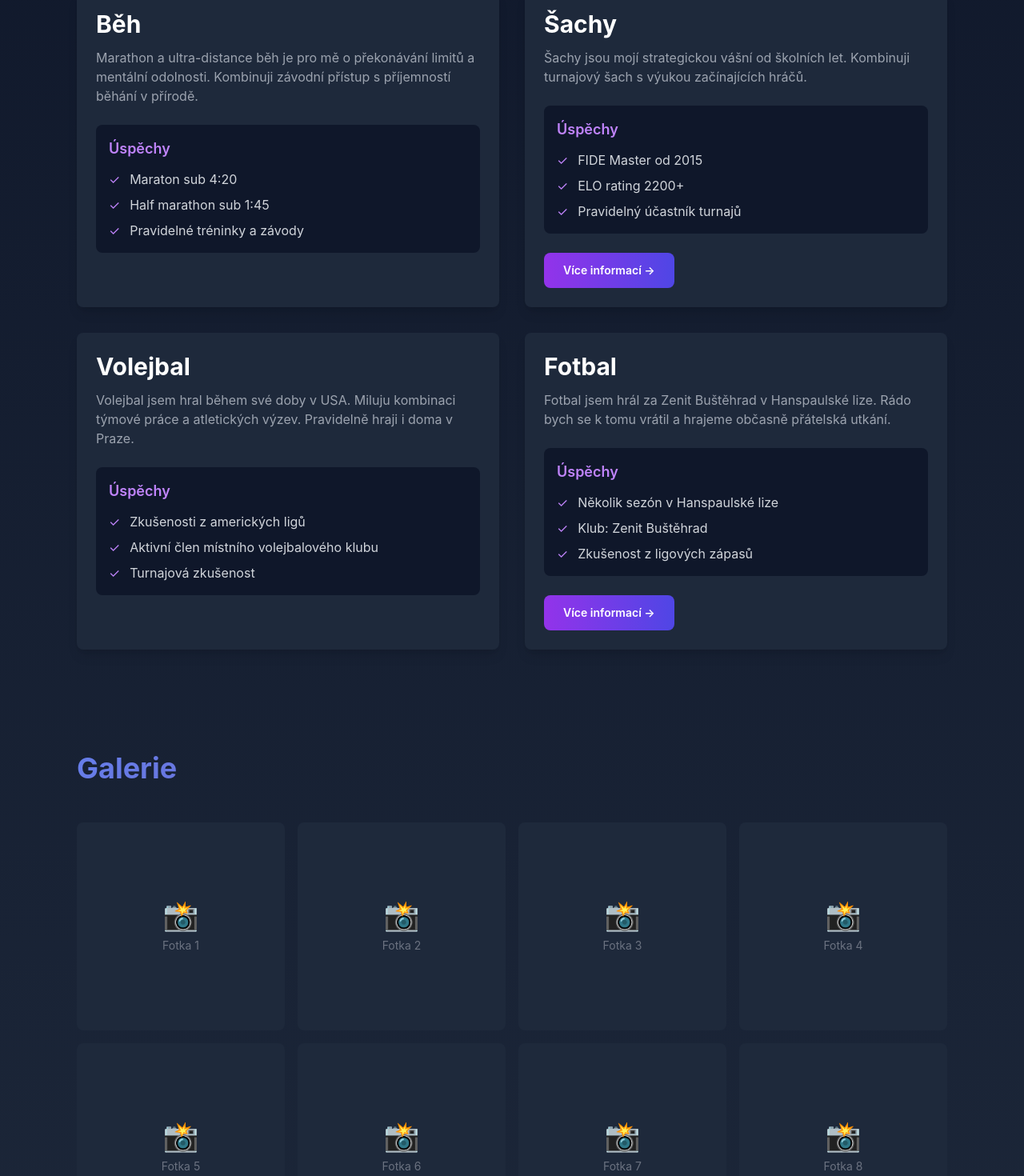
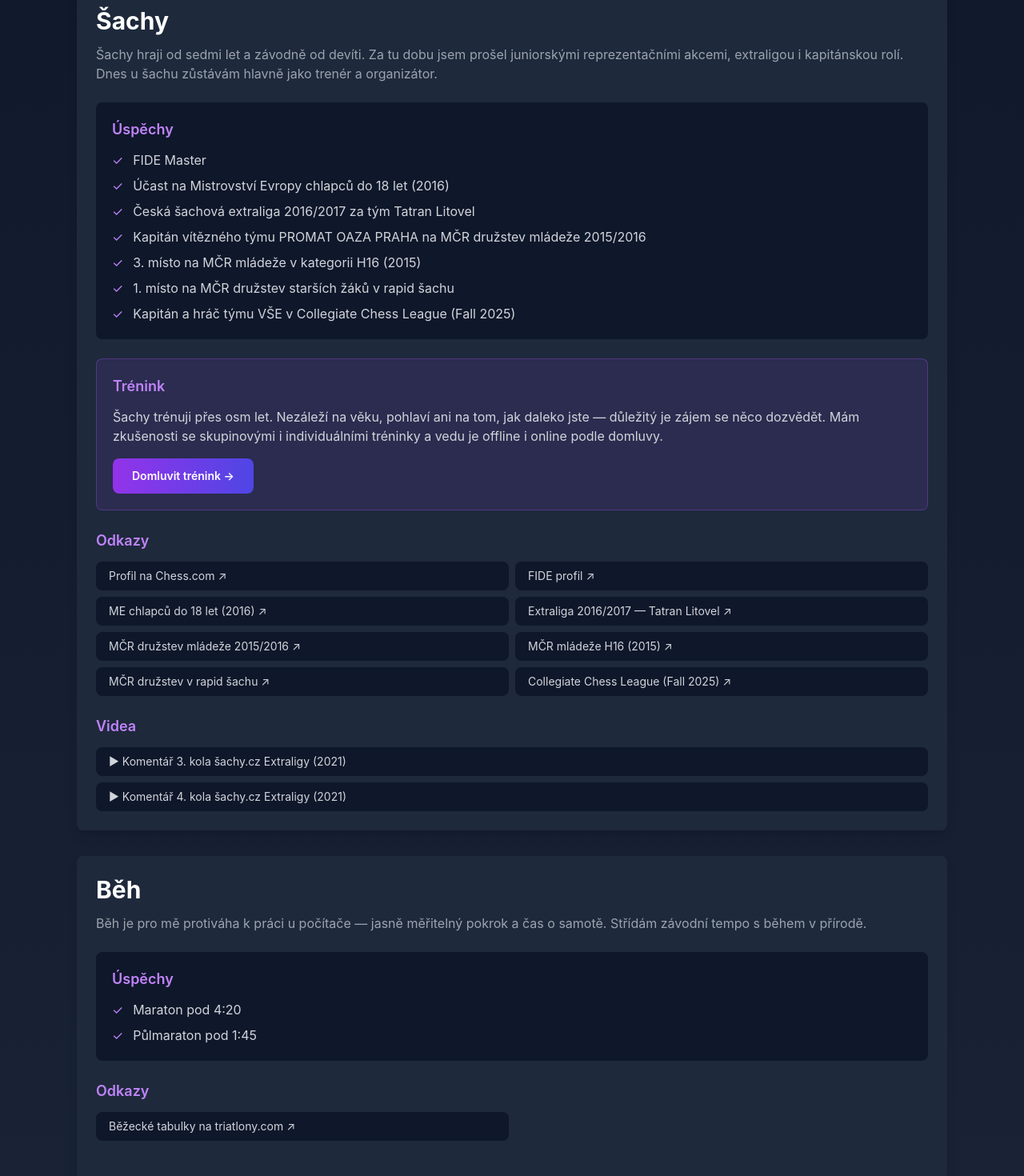
Before and after one commit to petrhollan22/petr-portfolio, a Next.js app: page /free-time in a window 1280 px wide. Shown: the part 440-1910 px from the top of the page at 80% size. Built offline with nearby package versions, Linux system fonts and the light colour scheme.

Commit message:
Add chess content and real links

```diff
--- a/app/free-time/page.tsx
+++ b/app/free-time/page.tsx
@@ -3,89 +3,86 @@ import { sports } from '@/data/sports';
 export default function FreeTimePage() {
   return (
     <div className="bg-gradient-to-b from-primary to-secondary">
-      {/* Hero */}
       <section className="container py-20">
         <div className="text-center mb-12">
           <h1 className="text-5xl font-bold mb-4 gradient-text">Volný čas</h1>
-          <p className="text-xl text-gray-400">
-            Stejně jako v práci, mám rád výzvy i ve sportu. Tady se dozvíš víc o mých aktivitách.
+          <p className="text-xl text-gray-400 max-w-2xl mx-auto">
+            Sport mě drží v rovnováze s prací. Tady najdeš, čemu se věnuji a kam se u toho dá kouknout.
           </p>
         </div>
       </section>
 
-      {/* Sports Grid */}
-      <section className="container py-16">
-        <div className="grid md:grid-cols-2 gap-8">
+      <section className="container py-8">
+        <div className="space-y-8">
           {sports.map((sport) => (
             <div key={sport.id} className="card">
-              {/* Header */}
-              <div className="mb-6">
-                <h2 className="text-3xl font-bold mb-3">{sport.name}</h2>
-                <p className="text-gray-400">
-                  {sport.description}
-                </p>
-              </div>
+              <h2 className="text-3xl font-bold mb-3">{sport.name}</h2>
+              <p className="text-gray-400 mb-6">{sport.description}</p>
 
-              {/* Achievements */}
-              <div className="bg-primary rounded-lg p-4 mb-6">
+              <div className="bg-primary rounded-lg p-5 mb-6">
                 <h3 className="text-lg font-semibold mb-3 text-purple-400">Úspěchy</h3>
                 <ul className="space-y-2">
                   {sport.achievements.map((achievement, idx) => (
-                    <li key={idx} className="text-gray-300 flex items-start">
-                      <span className="mr-3 text-purple-400">✓</span>
-                      {achievement}
+                    <li key={idx} className="text-gray-300 flex items-start gap-3">
+                      <span className="text-purple-400 shrink-0">✓</span>
+                      <span>{achievement}</span>
                     </li>
                   ))}
                 </ul>
               </div>
 
-              {/* Link */}
-              {sport.link && (
-                <a
-                  href={sport.link}
-                  target="_blank"
-                  rel="noopener noreferrer"
-                  className="inline-block btn-primary text-sm"
-                >
-                  Více informací →
-                </a>
+              {sport.coaching && (
+                <div className="bg-purple-500/10 border border-purple-500/30 rounded-lg p-5 mb-6">
+                  <h3 className="text-lg font-semibold mb-3 text-purple-400">Trénink</h3>
+                  <p className="text-gray-300 mb-4">{sport.coaching}</p>
+                  <a href="/schedule-time" className="btn-primary text-sm inline-block">
+                    Domluvit trénink →
+                  </a>
+                </div>
+              )}
+
+              {sport.links && sport.links.length > 0 && (
+                <div className="mb-6">
+                  <h3 className="text-lg font-semibold mb-3 text-purple-400">Odkazy</h3>
+                  <ul className="grid sm:grid-cols-2 gap-2">
+                    {sport.links.map((link) => (
+                      <li key={link.url}>
+                        <a href={link.url} target="_blank" rel="noopener noreferrer"
+                          className="block px-4 py-2 bg-primary rounded-lg text-sm text-gray-300 hover:text-purple-400 transition-colors">
+                          {link.label} ↗
+                        </a>
+                      </li>
+                    ))}
+                  </ul>
+                </div>
+              )}
+
+              {sport.videos && sport.videos.length > 0 && (
+                <div>
+                  <h3 className="text-lg font-semibold mb-3 text-purple-400">Videa</h3>
+                  <ul className="space-y-2">
+                    {sport.videos.map((video) => (
+                      <li key={video.url}>
+                        <a href={video.url} target="_blank" rel="noopener noreferrer"
+                          className="block px-4 py-2 bg-primary rounded-lg text-sm text-gray-300 hover:text-purple-400 transition-colors">
+                          ▶ {video.label}
+                        </a>
+                      </li>
+                    ))}
+                  </ul>
+                </div>
               )}
             </div>
           ))}
         </div>
       </section>
 
-      {/* Gallery Placeholder */}
-      <section className="container py-16">
-        <h2 className="section-title">Galerie</h2>
-        <div className="grid grid-cols-2 md:grid-cols-4 gap-4">
-          {[...Array(8)].map((_, i) => (
-            <div
-              key={i}
-              className="aspect-square bg-secondary rounded-lg flex items-center justify-center text-gray-500"
-            >
-              <div className="text-center">
-                <div className="text-4xl mb-2">📸</div>
-                <p className="text-sm">Fotka {i + 1}</p>
-              </div>
-            </div>
-          ))}
-        </div>
-        <p className="text-center text-gray-400 mt-6">
-          Fotky budou přidány brzy. Už jsi si připravil/a ty svoje? 😊
-        </p>
-      </section>
-
-      {/* CTA */}
       <section className="container py-16 text-center">
         <h2 className="text-3xl font-bold mb-4">Chceš si zahrát?</h2>
         <p className="text-gray-400 mb-8 max-w-2xl mx-auto">
-          Ať už je to fotbal, volejbal, bouldering nebo cokoli dalšího —
-          můžeš si se mnou zamluvit čas!
+          Ať už jde o fotbal, volejbal, bouldering nebo šachovou lekci — dá se se mnou domluvit čas.
         </p>
-        <a href="/schedule-time" className="btn-primary">
-          Rezervuj si čas →
-        </a>
+        <a href="/schedule-time" className="btn-primary">Rezervuj si čas →</a>
       </section>
     </div>
   );
--- a/data/sports.ts
+++ b/data/sports.ts
@@ -1,62 +1,80 @@
+export interface SportLink {
+  label: string;
+  url: string;
+}
+
 export interface Sport {
   id: string;
   name: string;
   description: string;
   achievements: string[];
-  link?: string;
-  image?: string;
+  links?: SportLink[];
+  videos?: SportLink[];
+  coaching?: string;
   color: string;
 }
 
 export const sports: Sport[] = [
   {
+    id: "chess",
+    name: "Šachy",
+    description:
+      "Šachy hraji od sedmi let a závodně od devíti. Za tu dobu jsem prošel juniorskými reprezentačními akcemi, extraligou i kapitánskou rolí. Dnes u šachu zůstávám hlavně jako trenér a organizátor.",
+    achievements: [
+      "FIDE Master",
+      "Účast na Mistrovství Evropy chlapců do 18 let (2016)",
+      "Česká šachová extraliga 2016/2017 za tým Tatran Litovel",
+      "Kapitán vítězného týmu PROMAT OAZA PRAHA na MČR družstev mládeže 2015/2016",
+      "3. místo na MČR mládeže v kategorii H16 (2015)",
+      "1. místo na MČR družstev starších žáků v rapid šachu",
+      "Kapitán a hráč týmu VŠE v Collegiate Chess League (Fall 2025)",
+    ],
+    links: [
+      { label: "Profil na Chess.com", url: "https://www.chess.com/cs/member/pedroholly22" },
+      { label: "FIDE profil", url: "https://ratings.fide.com/profile/360945" },
+      { label: "ME chlapců do 18 let (2016)", url: "http://chess-results.com/tnr233629.aspx?lan=5&art=9&fed=CZE&flag=30&snr=40" },
+      { label: "Extraliga 2016/2017 — Tatran Litovel", url: "https://www.chess.cz/soutez/2002/" },
+      { label: "MČR družstev mládeže 2015/2016", url: "https://www.chess.cz/soutez/1511/" },
+      { label: "MČR mládeže H16 (2015)", url: "http://chess-results.com/tnr158508.aspx?lan=5&art=1" },
+      { label: "MČR družstev v rapid šachu", url: "http://chess-results.com/tnr136062.aspx?lan=5" },
+      { label: "Collegiate Chess League (Fall 2025)", url: "https://www.chess.cz/collegiate-chess-league-fall-2025/" },
+    ],
+    videos: [
+      { label: "Komentář 3. kola šachy.cz Extraligy (2021)", url: "https://www.youtube.com/watch?v=zazc-USGY5k" },
+      { label: "Komentář 4. kola šachy.cz Extraligy (2021)", url: "https://www.youtube.com/watch?v=zsJukjgxGfo" },
+    ],
+    coaching:
+      "Šachy trénuji přes osm let. Nezáleží na věku, pohlaví ani na tom, jak daleko jste — důležitý je zájem se něco dozvědět. Mám zkušenosti se skupinovými i individuálními tréninky a vedu je offline i online podle domluvy.",
+    color: "from-blue-400 to-indigo-600",
+  },
+  {
     id: "running",
     name: "Běh",
-    description: "Marathon a ultra-distance běh je pro mě o překonávání limitů a mentální odolnosti. Kombinuji závodní přístup s příjemností běhání v přírodě.",
-    achievements: [
-      "Maraton sub 4:20",
-      "Half marathon sub 1:45",
-      "Pravidelné tréninky a závody"
+    description:
+      "Běh je pro mě protiváha k práci u počítače — jasně měřitelný pokrok a čas o samotě. Střídám závodní tempo s během v přírodě.",
+    achievements: ["Maraton pod 4:20", "Půlmaraton pod 1:45"],
+    links: [
+      { label: "Běžecké tabulky na triatlony.com", url: "https://www.triatlony.com/bezecke-tabulky/zavodnici/286167-hollan-petr" },
     ],
-    image: "/images/sports/running.jpg",
-    color: "from-red-400 to-orange-500"
-  },
-  {
-    id: "chess",
-    name: "Šachy",
-    description: "Šachy jsou mojí strategickou vášní od školních let. Kombinuji turnajový šach s výukou začínajících hráčů.",
-    achievements: [
-      "FIDE Master od 2015",
-      "ELO rating 2200+",
-      "Pravidelný účastník turnajů"
-    ],
-    link: "https://ratings.fide.com/profile/360945",
-    image: "/images/sports/chess.jpg",
-    color: "from-blue-400 to-indigo-600"
+    color: "from-red-400 to-orange-500",
   },
   {
     id: "volleyball",
     name: "Volejbal",
-    description: "Volejbal jsem hral během své doby v USA. Miluju kombinaci týmové práce a atletických výzev. Pravidelně hraji i doma v Praze.",
-    achievements: [
-      "Zkušenosti z amerických ligů",
-      "Aktivní člen místního volejbalového klubu",
-      "Turnajová zkušenost"
-    ],
-    image: "/images/sports/volleyball.jpg",
-    color: "from-yellow-400 to-orange-500"
+    description:
+      "Volejbal jsem hrál během svého pobytu v USA. Baví mě na něm kombinace týmové souhry a rychlého rozhodování.",
+    achievements: ["Hráno během pobytu v USA"],
+    color: "from-yellow-400 to-orange-500",
   },
   {
     id: "football",
     name: "Fotbal",
-    description: "Fotbal jsem hrál za Zenit Buštěhrad v Hanspaulské lize. Rádo bych se k tomu vrátil a hrajeme občasně přátelská utkání.",
-    achievements: [
-      "Několik sezón v Hanspaulské lize",
-      "Klub: Zenit Buštěhrad",
-      "Zkušenost z ligových zápasů"
+    description:
+      "Fotbal jsem několik sezón hrál v Hanspaulské lize za Zenit Buštěhrad.",
+    achievements: ["Několik sezón v Hanspaulské lize", "Tým Zenit Buštěhrad"],
+    links: [
+      { label: "Zenit Buštěhrad — PSMF", url: "https://www.psmf.cz/souteze/2021-hanspaulska-liga-podzim/8-a/tymy/zenit-bustehrad/" },
     ],
-    link: "https://www.psmf.cz/souteze/2021-hanspaulska-liga-podzim/8-a/tymy/zenit-bustehrad/",
-    image: "/images/sports/football.jpg",
-    color: "from-green-400 to-emerald-600"
-  }
+    color: "from-green-400 to-emerald-600",
+  },
 ];
```
Also changed, not shown: app/page.tsx (+19 -75 lines), components/Footer.tsx (+6 -11 lines).
